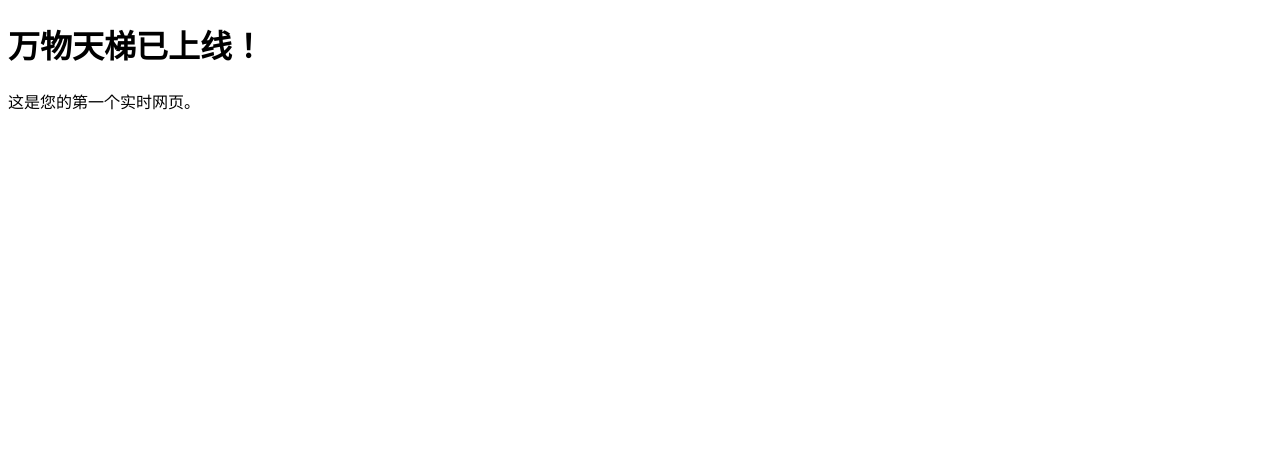
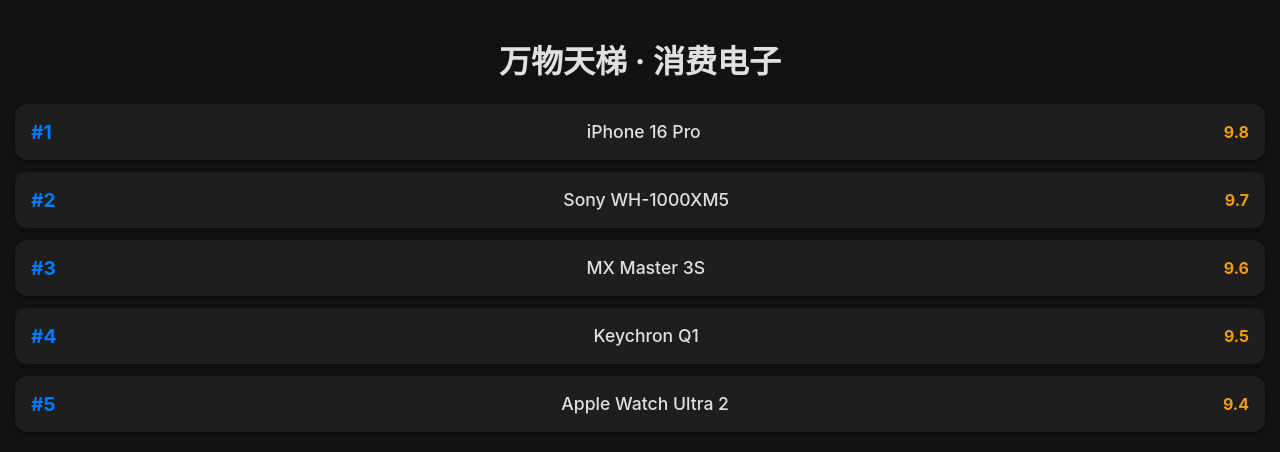
Before and after one commit to tomboy250/wanwu-tianti, a plain HTML site: page index.html in a window 1280 px wide. Drawn offline with Linux system fonts and the light colour scheme.

Commit message:
Update index.html

```diff
--- a/index.html
+++ b/index.html
@@ -1,8 +1,27 @@
 <!DOCTYPE html>
-<html>
-<head><meta charset="utf-8"><title>万物天梯</title></head>
+<html lang="zh-CN">
+<head>
+    <meta charset="UTF-8">
+    <meta name="viewport" content="width=device-width, initial-scale=1.0">
+    <title>万物天梯 - 官方榜单</title>
+    <style>
+        :root { --bg: #121212; --card: #1e1e1e; --text: #e0e0e0; --accent: #007bff; }
+        body { font-family: -apple-system, BlinkMacSystemFont, "Segoe UI", Roboto, sans-serif; background: var(--bg); color: var(--text); padding: 15px; margin: 0; }
+        .header { text-align: center; margin: 20px 0; }
+        .item { background: var(--card); padding: 16px; border-radius: 12px; margin-bottom: 12px; display: flex; justify-content: space-between; align-items: center; box-shadow: 0 4px 6px rgba(0,0,0,0.3); }
+        .rank { font-weight: bold; color: var(--accent); margin-right: 12px; font-size: 1.2em; }
+        .name { font-weight: 500; font-size: 1.1em; }
+        .score { color: #f39c12; font-weight: bold; }
+    </style>
+</head>
 <body>
-<h1>万物天梯已上线！</h1>
-<p>这是您的第一个实时网页。</p>
+    <div class="header"><h1>万物天梯 · 消费电子</h1></div>
+    <div id="list">
+        <div class="item"><span class="rank">#1</span><span class="name">iPhone 16 Pro</span><span class="score">9.8</span></div>
+        <div class="item"><span class="rank">#2</span><span class="name">Sony WH-1000XM5</span><span class="score">9.7</span></div>
+        <div class="item"><span class="rank">#3</span><span class="name">MX Master 3S</span><span class="score">9.6</span></div>
+        <div class="item"><span class="rank">#4</span><span class="name">Keychron Q1</span><span class="score">9.5</span></div>
+        <div class="item"><span class="rank">#5</span><span class="name">Apple Watch Ultra 2</span><span class="score">9.4</span></div>
+    </div>
 </body>
 </html>
```
